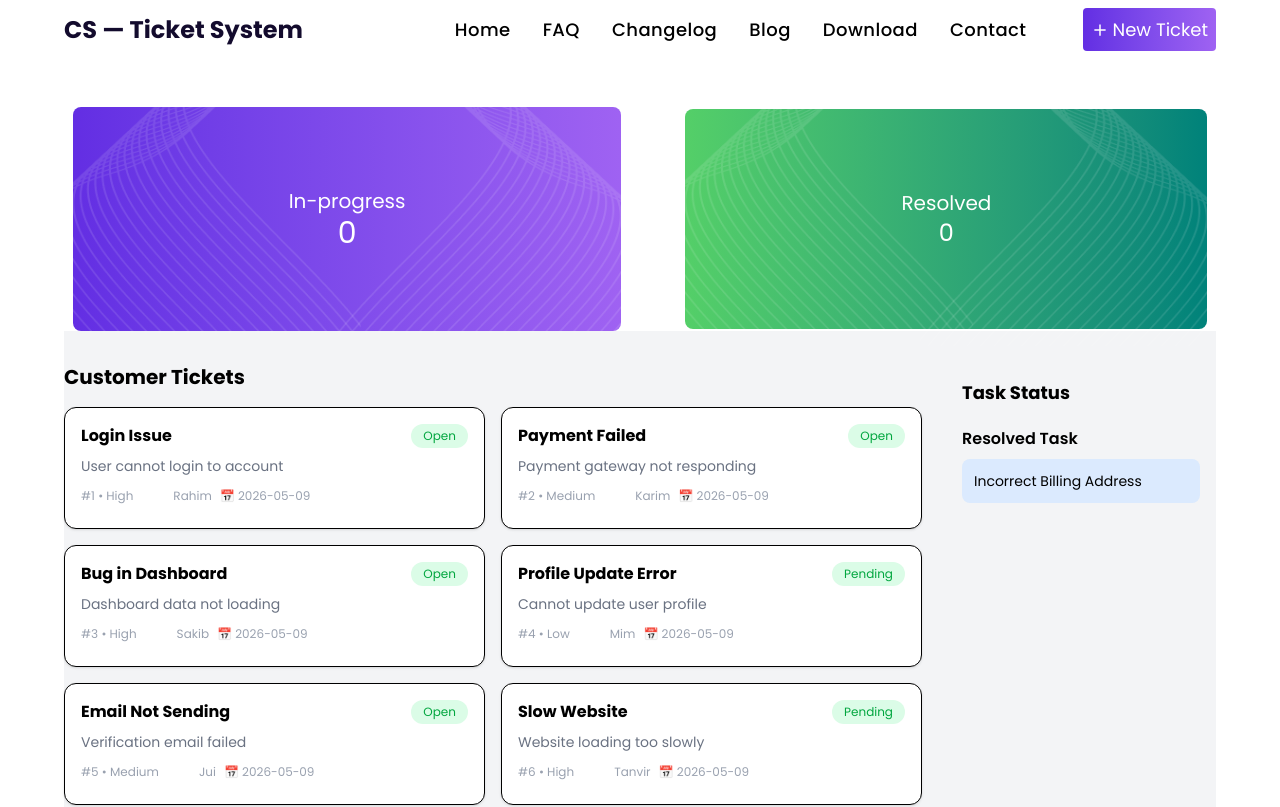
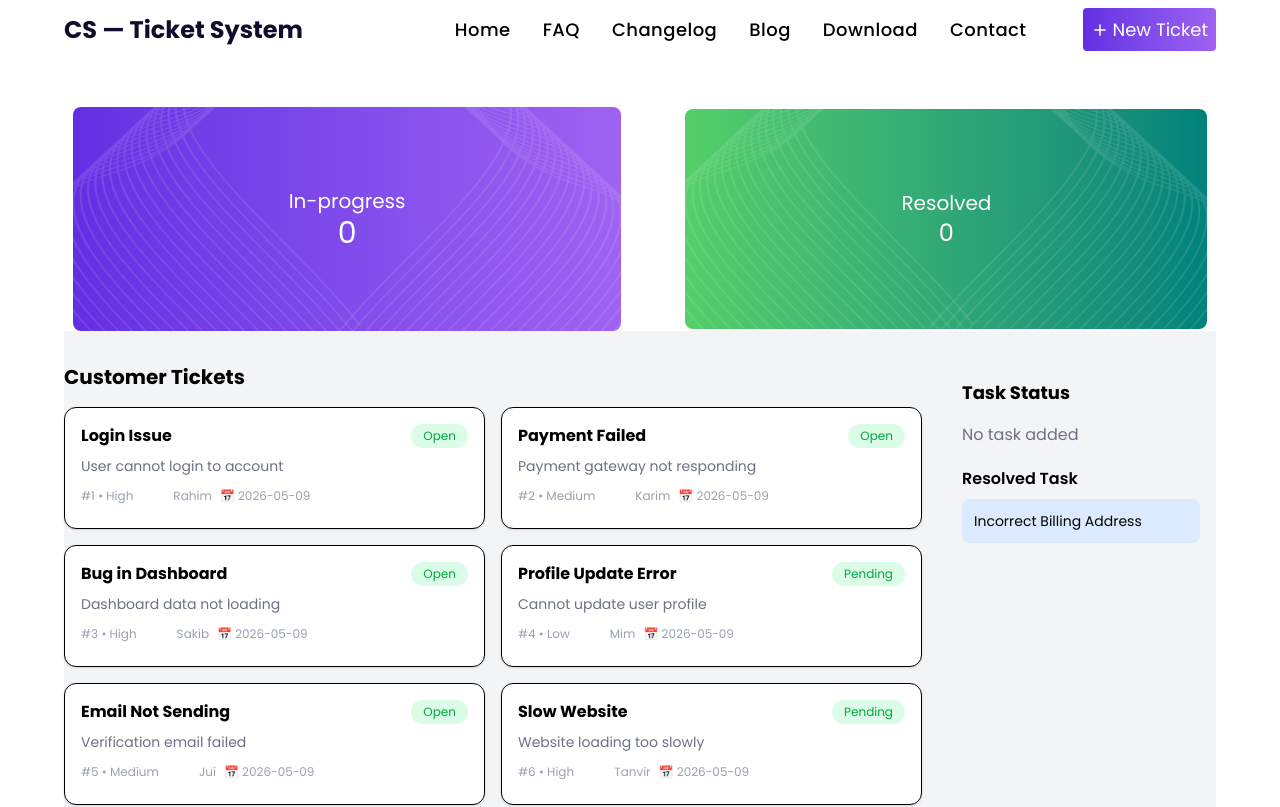
Before and after one commit to mizanur2734/ticketflow, a React (Vite) app: page / in a window 1280 px wide. Shown: the top 807 px of the page. Built offline with nearby package versions, Linux system fonts and the light colour scheme.

Commit message:
add task board with in-progress and resolved tracking

```diff
--- a/src/App.jsx
+++ b/src/App.jsx
@@ -4,6 +4,7 @@ import Banner from "./components/Banner";
 import Footer from "./components/Footer";
 import TaskBoard from "./components/TaskBoard";
 import { Suspense } from "react";
+import { useState } from "react";
 
 const fetchTickets = async () => {
   const res = await fetch("/ticketsData.json");
@@ -12,13 +13,15 @@ const fetchTickets = async () => {
 
 const ticketData = fetchTickets();
 const App = () => {
+  const [inProgress, setInProgress] = useState(0);
+  const [resolved, setResolved] = useState(0);
   return (
     <div>
       <div className="mx-auto sm:max-w-xl md:max-w-full md:px-16 px-2">
         <Navbar />
-        <Banner />
+        <Banner inProgress={inProgress} resolved={resolved} />
         <Suspense fallback={<div>Loading...</div>}>
-          <TaskBoard ticketData={ticketData} />
+          <TaskBoard setInProgress={setInProgress} setResolved={setResolved} ticketData={ticketData} />
         </Suspense>
       </div>
       <Footer />
--- a/src/components/Banner.jsx
+++ b/src/components/Banner.jsx
@@ -2,7 +2,7 @@ import React from "react";
 import vectorimage1 from "../assets/vector1.png";
 import vectorimage2 from "../assets/Group 2.png";
 
-const Banner = () => {
+const Banner = ({ inProgress, resolved }) => {
   return (
     <div className="flex flex-col md:flex-row justify-center items-center md:gap-16 gap-8 md:mt-12 mt-4">
       <div
@@ -26,7 +26,7 @@ const Banner = () => {
         {/* CONTENT */}
         <div className="relative z-10 text-white">
           <h3 className="text-xl">In-progress</h3>
-          <h2 className="text-3xl">0</h2>
+          <h2 className="text-3xl">{inProgress}</h2>
         </div>
       </div>
       <div
@@ -47,7 +47,7 @@ const Banner = () => {
         />
         <div className="text-white">
           <h3 className="text-xl">Resolved</h3>
-          <h2 className="text-2xl">0</h2>
+          <h2 className="text-2xl">{resolved}</h2>
         </div>
       </div>
     </div>
--- a/src/components/TaskBoard.jsx
+++ b/src/components/TaskBoard.jsx
@@ -2,49 +2,55 @@ import React from "react";
 import { useState } from "react";
 import { use } from "react";
 
-const TaskBoard = ({ ticketData }) => {
+const TaskBoard = ({ ticketData, setInProgress, setResolved }) => {
   const tickets = use(ticketData);
- const [tasks, setTasks] = useState([])
+  const [tasks, setTasks] = useState([]);
 
   //  add task
   const handleAddTask = (ticket) => {
-    const exits = tasks.find(task => task.id === ticket.id);
+    const exits = tasks.find((task) => task.id === ticket.id);
     if (exits) {
-       alert("Task already exists")
+      alert("Task already exists");
+      return;
     }
     setTasks([...tasks, ticket]);
+    setInProgress((prev) => prev + 1);
   };
 
   // complete task
   const handleComplete = (id) => {
-    const remainingTasks = tasks.filter(task => task.id !== id);
+    const remainingTasks = tasks.filter((task) => task.id !== id);
     setTasks(remainingTasks);
-    alert('Task Completed')
-}
+    setResolved((prev) => prev + 1);
+    setInProgress((prev) => prev - 1);
+    alert("Task Completed");
+  };
   return (
-    <div className="min-h-screen bg-gray-100 pt-8 grid grid-cols-1 md:grid-cols-4 gap-6">
+    <div className="bg-gray-100 pt-8 grid grid-cols-1 md:grid-cols-4 gap-6">
       {/* LEFT SIDE - Customer Tickets */}
       <div className="md:col-span-3">
         <h2 className="text-xl font-bold mb-4">Customer Tickets</h2>
         <div className="grid md:grid-cols-2 gap-4">
           {/* Ticket Card */}
           {tickets.map((ticket) => (
-            <div onClick={() =>handleAddTask(ticket)} className="bg-white p-4 rounded-xl shadow border">
+            <div
+              key={ticket.id}
+              onClick={() => handleAddTask(ticket)}
+              className="bg-white p-4 rounded-xl shadow border"
+            >
               <div className="flex justify-between items-center mb-2">
-                <h3 className="font-bold">
-                  {ticket.title}
-                </h3>
+                <h3 className="font-bold">{ticket.title}</h3>
                 <span className="text-xs bg-green-100 text-green-600 px-3 py-1 rounded-full">
                   {ticket.status}
                 </span>
               </div>
 
-              <p className="text-sm text-gray-500 mb-3">
-                {ticket.description}
-              </p>
+              <p className="text-sm text-gray-500 mb-3">{ticket.description}</p>
 
               <div className="flex text-xs text-gray-400 mb-2">
-                <span>#{ticket.id} • {ticket.priority}</span>
+                <span>
+                  #{ticket.id} • {ticket.priority}
+                </span>
                 <span className="ml-10">{ticket.customer}</span>
                 <span className="ml-2">📅 {ticket.createdAt}</span>
               </div>
@@ -56,15 +62,23 @@ const handleComplete = (id) => {
       {/* RIGHT SIDE - TASK STATUS */}
       <div className=" p-4 rounded-xl h-fit">
         <h2 className="text-lg font-bold mb-4">Task Status</h2>
-        {
-            tasks.map(task => <div className="bg-white p-3 shadow rounded-lg mb-3">
-          <p className="font-semibold mb-2">Payment Failed - Card Declined</p>
-          <button onClick={() => handleComplete(task.id)} className="w-full bg-green-500 text-white py-2 rounded-lg">
+        {tasks.length === 0 ? (
+          <p className="text-gray-500">No task added</p>
+        ) : (
+          tasks.map((task) => (
+            <div key={task.id} className="bg-white p-3 shadow rounded-lg mb-3">
+              <p className="font-semibold mb-2">
+                Payment Failed - Card Declined
+              </p>
+              <button
+                onClick={() => handleComplete(task.id)}
+                className="w-full bg-green-500 text-white py-2 rounded-lg"
+              >
                 Complete
               </button>
-        </div>)
-        }
-
+            </div>
+          ))
+        )}
         <h3 className="font-semibold mt-5 mb-2">Resolved Task</h3>
         <div className="bg-blue-100 p-3 rounded-lg text-sm">
           Incorrect Billing Address
```
Lines whose indentation alone changed are shown as unchanged.
